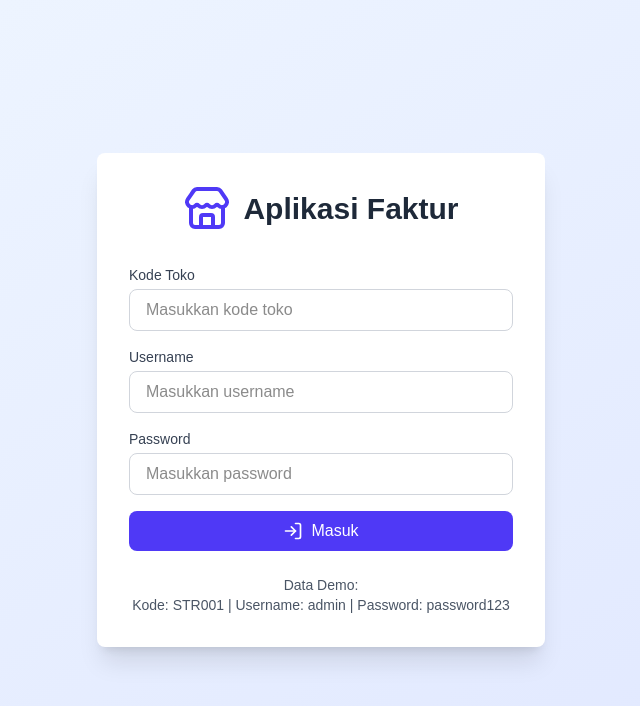
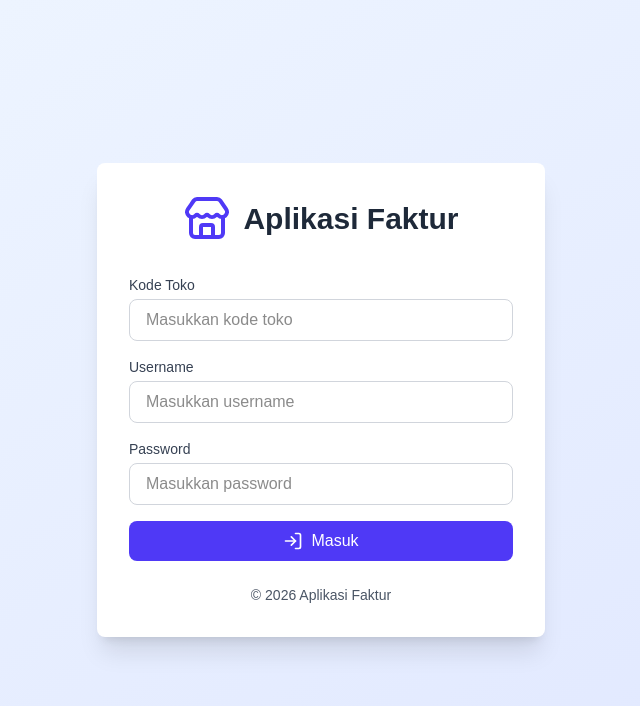
Before and after one commit to khusaini413/invoice-app, a Next.js app: page / in a window 1280 px wide. Shown: the top 706 px of the page, without its empty margins (319-959 px from the left). Built offline with nearby package versions, Linux system fonts and the light colour scheme; no server answers.

Commit message:
Hapus teks demo di halaman login

```diff
--- a/app/page.tsx
+++ b/app/page.tsx
@@ -79,8 +79,7 @@ export default function LoginPage() {
           </button>
         </form>
         <div className="mt-6 text-center text-sm text-gray-600">
-          <p>Data Demo:</p>
-          <p>Kode: STR001 | Username: admin | Password: password123</p>
+          <p>© 2026 Aplikasi Faktur</p>
         </div>
       </div>
     </div>
```
